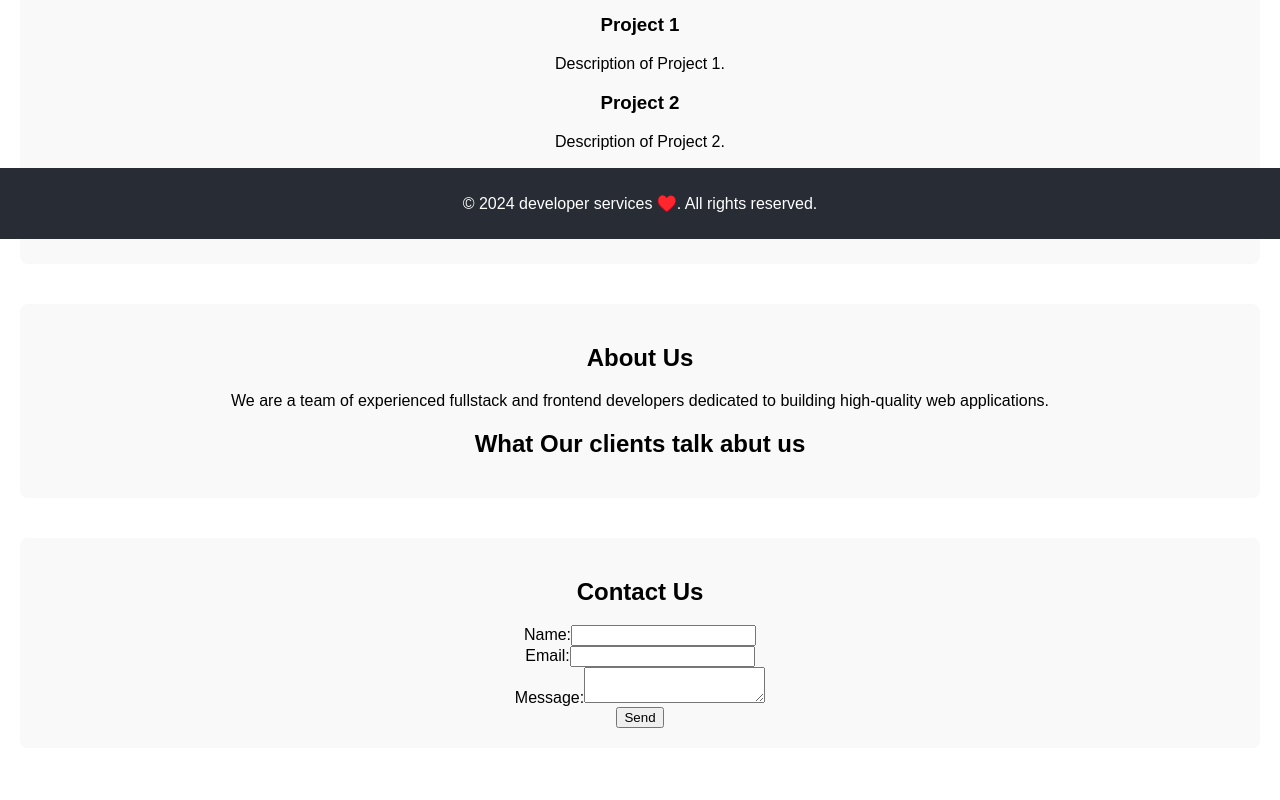
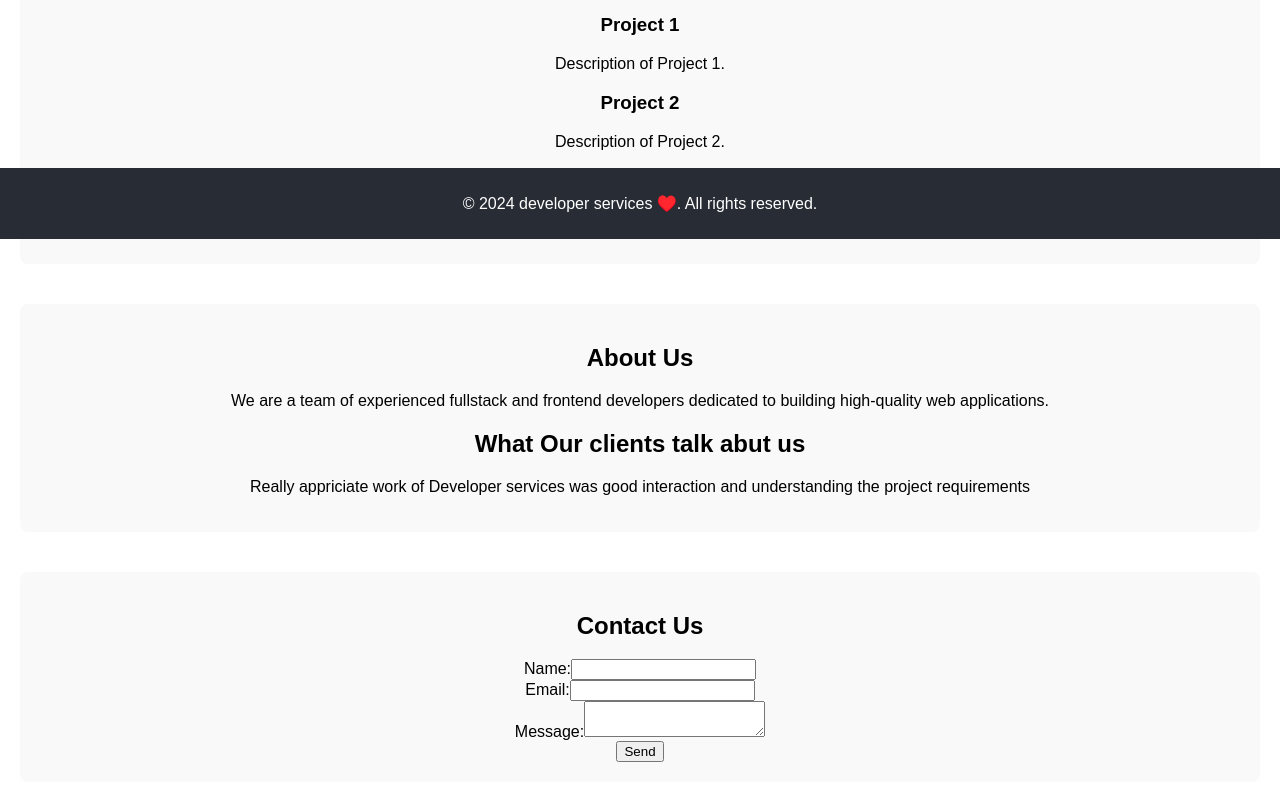
Before and after one commit to lakshmivenkateswara2356/mynewbusinesswebsite, a React (Create React App) app: page / in a window 1280 px wide. Shown: the part 561-1361 px from the top of the page. Built offline with nearby package versions, Linux system fonts and the light colour scheme.

Commit message:
addedckint

```diff
--- a/src/components/About/index.js
+++ b/src/components/About/index.js
@@ -7,6 +7,7 @@ function About() {
       <h2>About Us</h2>
       <p>We are a team of experienced fullstack and frontend developers dedicated to building high-quality web applications.</p>
       <h1> What Our clients talk abut us</h1>
+      <p>Really appriciate work of Developer services was good interaction and understanding the project requirements</p>
     </section>
   );
 }
```
